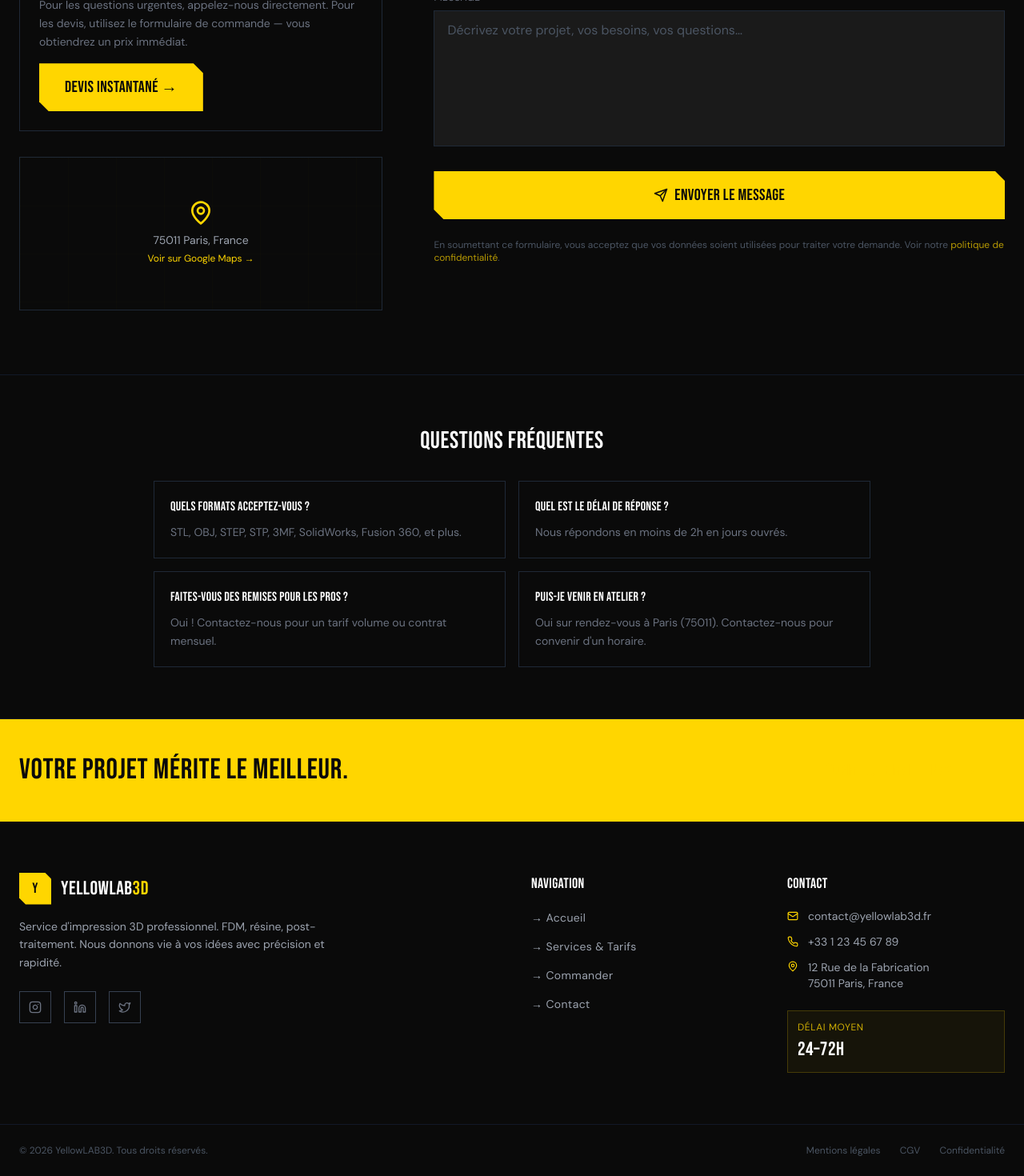
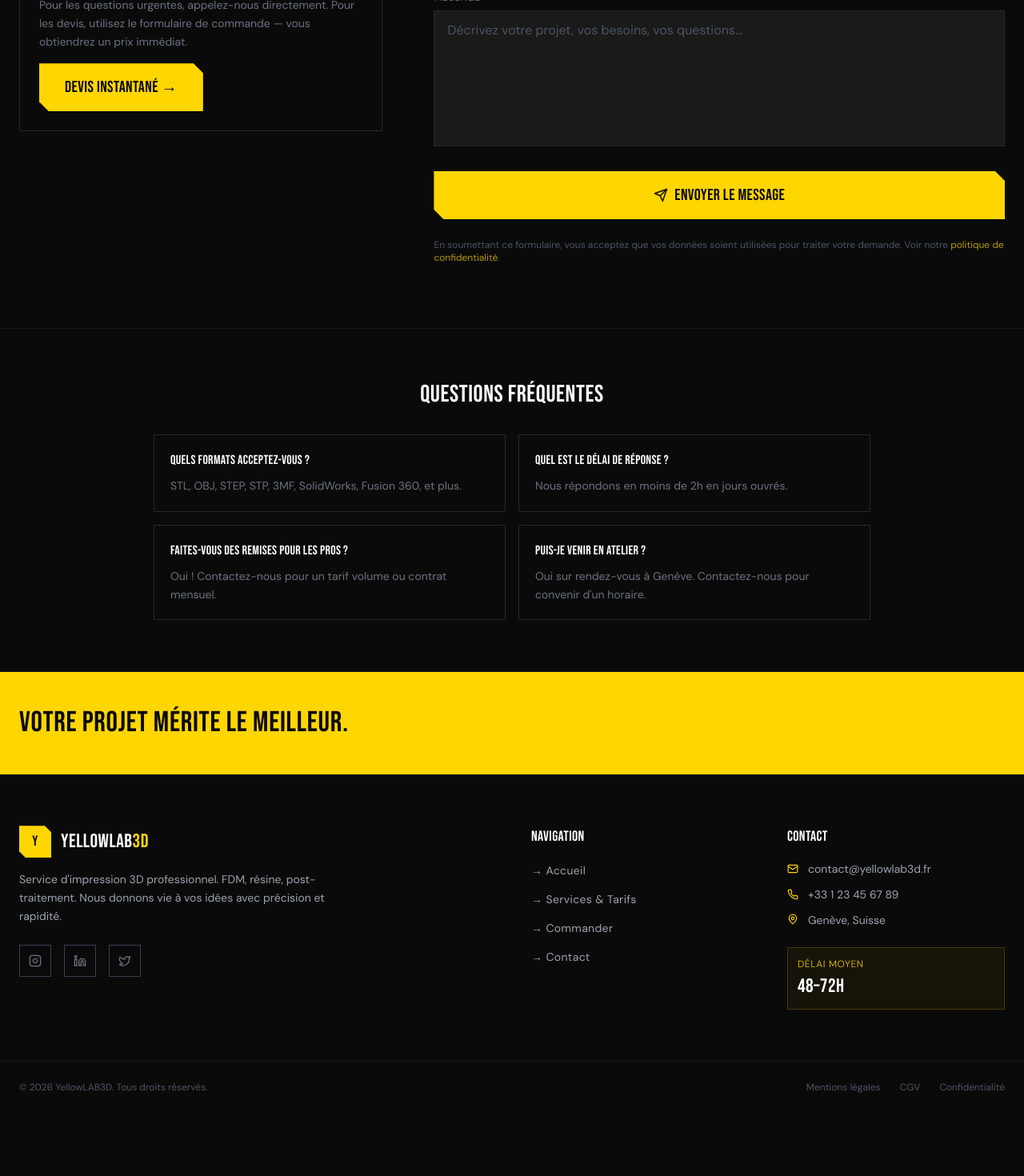
Before and after one commit to ZAGO307/yellowlab3d, a Next.js app: page /contact in a window 1280 px wide. Shown: the part 824-2294 px from the top of the page at 80% size. After the commit the page ends 2215 px from the top, so only its background shows below. Built offline with nearby package versions, Linux system fonts and the light colour scheme.

Commit message:
fix: remove Paris address, update to Geneva

```diff
--- a/app/contact/page.tsx
+++ b/app/contact/page.tsx
@@ -78,22 +78,7 @@ export default function ContactPage() {
               </a>
             </div>
 
-            {/* Map placeholder */}
-            <div className="border border-gray-800 h-48 flex items-center justify-center bg-black/40 relative overflow-hidden">
-              <div className="absolute inset-0 grid-bg opacity-50" />
-              <div className="text-center relative z-10">
-                <MapPin size={32} className="text-yellow-400 mx-auto mb-2" />
-                <p className="text-gray-400 text-sm">75011 Paris, France</p>
-                <a
-                  href="https://maps.google.com/?q=75011+Paris"
-                  target="_blank"
-                  rel="noopener noreferrer"
-                  className="text-yellow-400 text-xs hover:underline"
-                >
-                  Voir sur Google Maps →
-                </a>
-              </div>
-            </div>
+
           </div>
 
           {/* Form */}
@@ -200,7 +185,7 @@ export default function ContactPage() {
               { q: "Quels formats acceptez-vous ?", a: "STL, OBJ, STEP, STP, 3MF, SolidWorks, Fusion 360, et plus." },
               { q: "Quel est le délai de réponse ?", a: "Nous répondons en moins de 2h en jours ouvrés." },
               { q: "Faites-vous des remises pour les pros ?", a: "Oui ! Contactez-nous pour un tarif volume ou contrat mensuel." },
-              { q: "Puis-je venir en atelier ?", a: "Oui sur rendez-vous à Paris (75011). Contactez-nous pour convenir d'un horaire." },
+              { q: "Puis-je venir en atelier ?", a: "Oui sur rendez-vous à Genève. Contactez-nous pour convenir d'un horaire." },
             ].map(({ q, a }) => (
               <div key={q} className="border border-gray-800 p-5 hover:border-yellow-400/40 transition-all">
                 <p className="font-display text-base text-white uppercase tracking-wide mb-2">{q}</p>
--- a/components/Footer.tsx
+++ b/components/Footer.tsx
@@ -71,12 +71,12 @@ export default function Footer() {
             </li>
             <li className="flex items-start gap-3 text-gray-400 text-sm">
               <MapPin size={14} className="text-yellow-400 shrink-0 mt-0.5" />
-              12 Rue de la Fabrication<br/>75011 Paris, France
+              Genève, Suisse
             </li>
           </ul>
           <div className="mt-6 p-3 border border-yellow-400/20 bg-yellow-400/5">
             <p className="text-xs text-yellow-400/80 uppercase tracking-wider">Délai moyen</p>
-            <p className="text-white font-display text-2xl mt-1">24–72H</p>
+            <p className="text-white font-display text-2xl mt-1">48–72H</p>
           </div>
         </div>
       </div>
```
